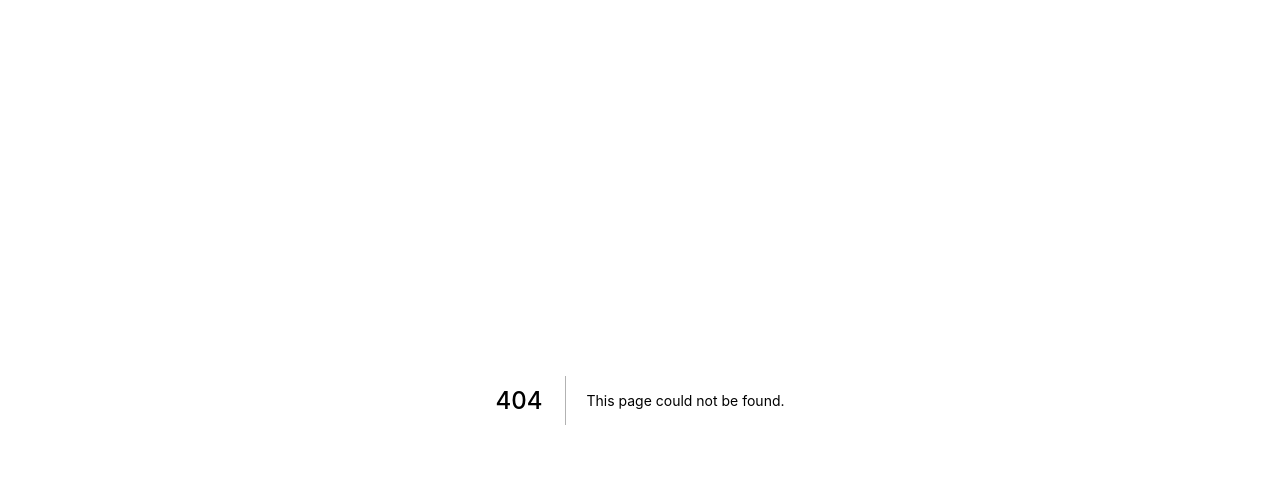
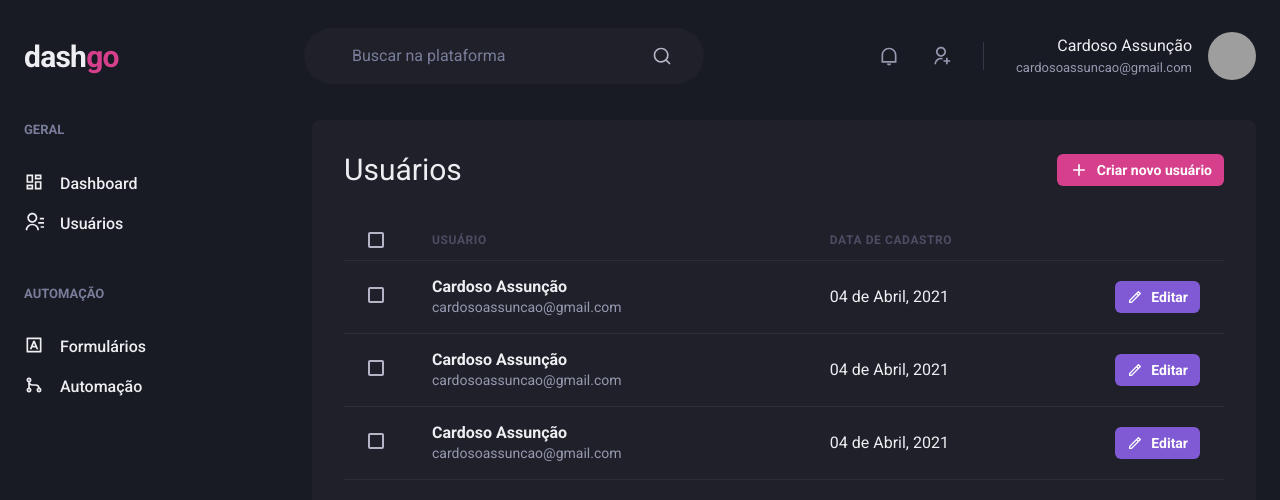
Before and after one commit to ajcadev/ignite-react-dashgo, a Next.js app: page /users in a window 1280 px wide. Before the commit this address had no page. Shown: the top 500 px of the page. Built offline with nearby package versions, Linux system fonts and the light colour scheme; grey boxes are pictures that could not be loaded.

Commit message:
add user list

```diff
--- /dev/null
+++ b/src/pages/users/index.tsx
@@ -0,0 +1,76 @@
+import { Box, Button, Checkbox, Flex, Heading, Icon, Table, Tbody, Td, Th, Thead, Tr, Text } from "@chakra-ui/react";
+import { RiAddLine, RiPencilLine } from "react-icons/ri";
+import { Header } from "../../components/Header";
+import { Sidebar } from "../../components/Sidebar";
+
+export default function UserList() {
+  return (
+    <Box>
+      <Header />
+      <Flex w="100%" my="6" maxWidth={1480} mx="auto" px="6">
+        <Sidebar />
+        <Box flex="1" borderRadius={8} bg="gray.800" p="8">
+          <Flex mb="8" justify="space-between" align="center">
+            <Heading size="lg" fontWeight="normal">Usuários</Heading>
+            <Button as="a" size="sm" fontSize="sm" colorScheme="pink" leftIcon={<Icon as={RiAddLine} fontSize="20" />}>Criar novo usuário</Button>
+          </Flex>
+
+          <Table colorScheme="whiteAlpha">
+            <Thead>
+              <Tr>
+                <Th px="6" color="gray.300" w="8" >
+                  <Checkbox colorScheme="pink" />
+                </Th>
+                <Th>Usuário</Th>
+                <Th>Data de cadastro</Th>
+                <Th w="8"></Th>
+              </Tr>
+            </Thead>
+            <Tbody>
+              <Tr>
+                <Td px="6"><Checkbox colorScheme="pink" /></Td>
+                <Td>
+                  <Box>
+                    <Text fontWeight="bold">Cardoso Assunção</Text>
+                    <Text fontSize="sm" color="gray.300">cardosoassuncao@gmail.com</Text>
+                  </Box>
+                </Td>
+                <Td>04 de Abril, 2021</Td>
+                <Td>
+                  <Button as="a" size="sm" fontSize="sm" colorScheme="purple" leftIcon={<Icon as={RiPencilLine} fontSize="16" />}>Editar</Button>
+                </Td>
+              </Tr>
+              <Tr>
+                <Td px="6"><Checkbox colorScheme="pink" /></Td>
+                <Td>
+                  <Box>
+                    <Text fontWeight="bold">Cardoso Assunção</Text>
+                    <Text fontSize="sm" color="gray.300">cardosoassuncao@gmail.com</Text>
+                  </Box>
+                </Td>
+                <Td>04 de Abril, 2021</Td>
+                <Td>
+                  <Button as="a" size="sm" fontSize="sm" colorScheme="purple" leftIcon={<Icon as={RiPencilLine} fontSize="16" />}>Editar</Button>
+                </Td>
+              </Tr>
+              <Tr>
+                <Td px="6"><Checkbox colorScheme="pink" /></Td>
+                <Td>
+                  <Box>
+                    <Text fontWeight="bold">Cardoso Assunção</Text>
+                    <Text fontSize="sm" color="gray.300">cardosoassuncao@gmail.com</Text>
+                  </Box>
+                </Td>
+                <Td>04 de Abril, 2021</Td>
+                <Td>
+                  <Button as="a" size="sm" fontSize="sm" colorScheme="purple" leftIcon={<Icon as={RiPencilLine} fontSize="16" />}>Editar</Button>
+                </Td>
+              </Tr>
+            </Tbody>
+          </Table>
+
+        </Box>
+      </Flex>
+    </Box>
+  )
+}
```
